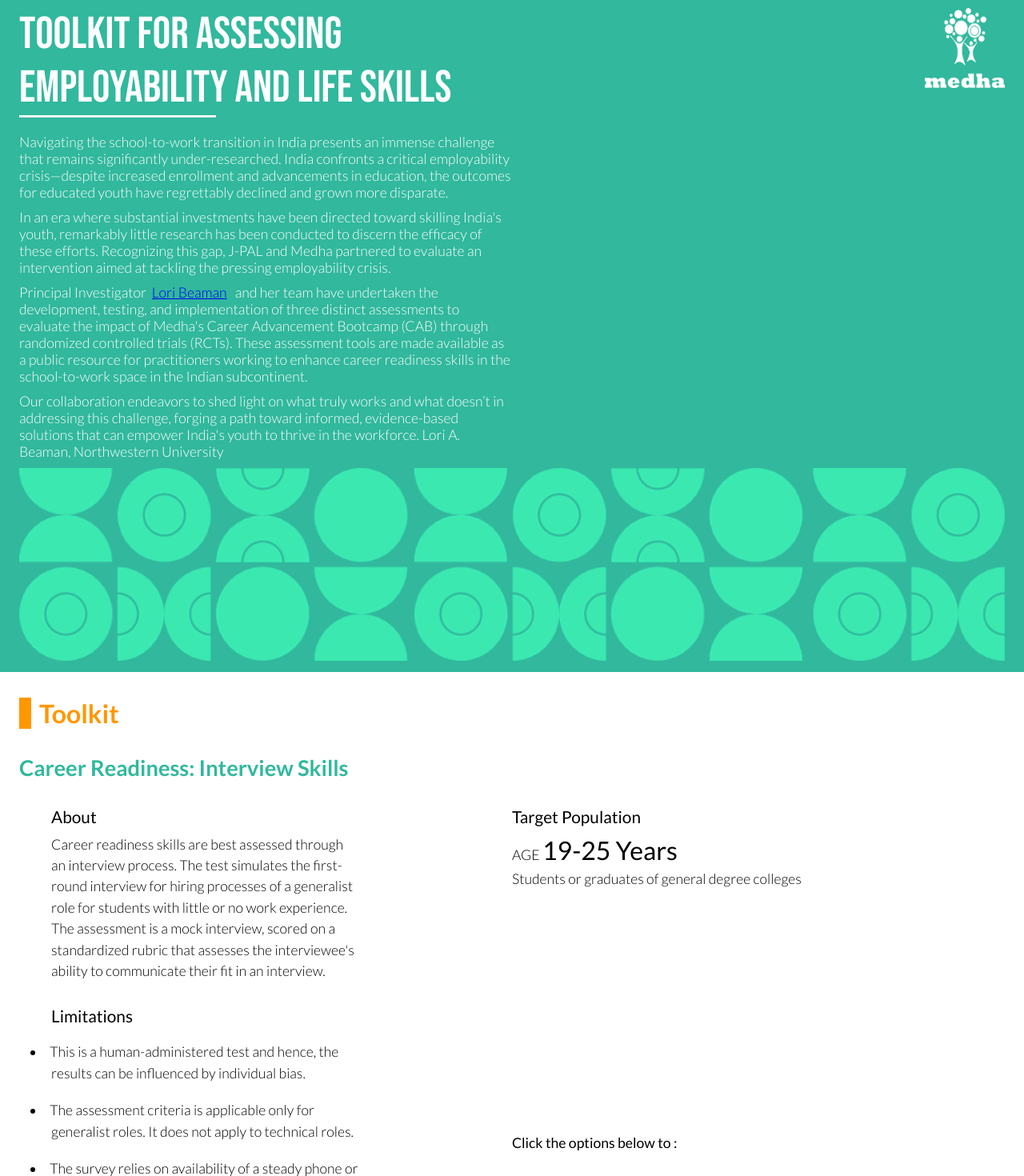
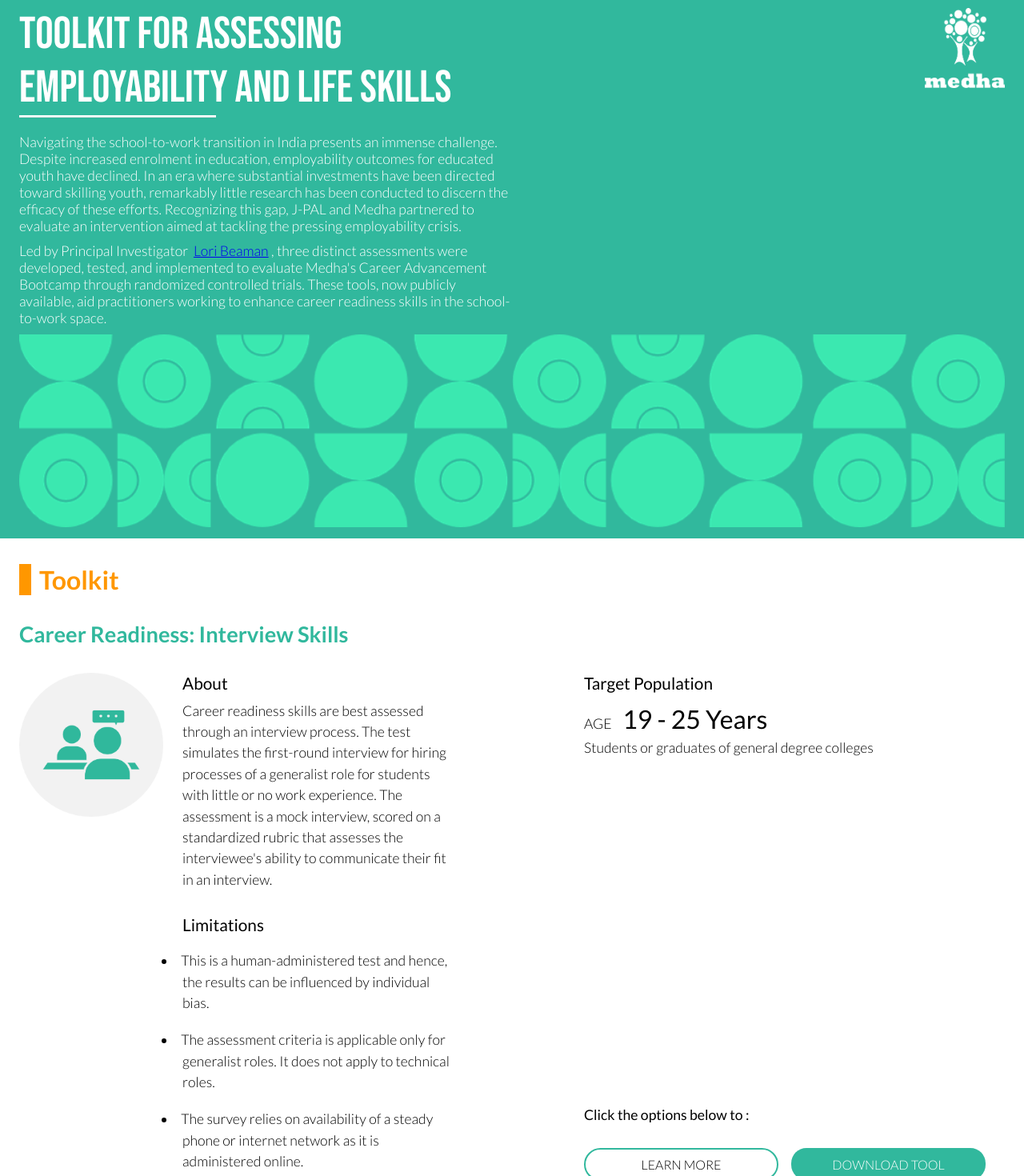
Before and after one commit to gitmedha/rct, a React (Create React App) app: page / in a window 1280 px wide. Shown: the top 1470 px of the page at 80% size. Built offline with nearby package versions, Linux system fonts and the light colour scheme.

Commit message:
banner and content changes

```diff
--- a/src/components/LandingPage/LandingPage.js
+++ b/src/components/LandingPage/LandingPage.js
@@ -9,7 +9,8 @@
 
 
 import MedhaLogo from '../../assets/images/medhaLogo.png';
-import BannerPattern from '../../assets/images/BannerPattern.png'
+import BannerPattern from '../../assets/images/BannerPattern.png';
+import InterviewIcon from '../../assets/images/interviewIcon.png';
 
 
 
@@ -78,21 +79,21 @@
                                     <Box>
                                         <div className="header_body_sec">
                                             <div style={{marginTop:'10px', marginBottom:'10px'}}>
-                                            Navigating the school-to-work transition in India presents an immense challenge that remains significantly under-researched. India confronts a critical employability crisis—despite increased enrollment and advancements in education, the outcomes for educated youth have regrettably declined and grown more disparate.
-                                            </div>
-                                            <div style={{marginTop:'10px', marginBottom:'10px'}}>
+                                            Navigating the school-to-work transition in India presents an immense challenge. Despite increased enrolment in education, employability outcomes for educated youth have declined.
+In an era where substantial investments have been directed toward skilling youth, remarkably little research has been conducted to discern the efficacy of these efforts. Recognizing this gap, J-PAL and Medha partnered to evaluate an intervention aimed at tackling the pressing employability crisis.                                            </div>
+                                            {/* <div style={{marginTop:'10px', marginBottom:'10px'}}>
                                             In an era where substantial investments have been directed toward skilling India's youth, remarkably little research has been conducted to discern the efficacy of these efforts. Recognizing this gap, J-PAL and Medha partnered to evaluate an intervention aimed at tackling the pressing employability crisis.
 
+                                            </div> */}
+                                            <div style={{marginTop:'10px', marginBottom:'10px'}}>
+                                            Led by Principal Investigator &nbsp;<a href='https://faculty.wcas.northwestern.edu/lab823/' target="_blank" rel="noopener noreferrer">Lori Beaman</a>&nbsp;, three distinct assessments were developed, tested, and implemented to evaluate Medha's Career Advancement Bootcamp through randomized controlled trials. These tools, now publicly available, aid practitioners
+working to enhance career readiness skills in the school-to-work space.
                                             </div>
-                                            <div style={{marginTop:'10px', marginBottom:'10px'}}>
-                                            Principal Investigator &nbsp;<a href='https://faculty.wcas.northwestern.edu/lab823/' target="_blank" rel="noopener noreferrer">Lori Beaman</a> &nbsp; and her team have undertaken the development, testing, and implementation of three distinct assessments to evaluate the impact of Medha's Career Advancement Bootcamp (CAB) through randomized controlled trials (RCTs). These assessment tools are made available as a public resource for practitioners working to enhance career readiness skills in the school-to-work space in the Indian subcontinent.
-
-                                            </div>
-                                            <div style={{marginTop:'10px', marginBottom:'10px'}}>
+                                            {/* <div style={{marginTop:'10px', marginBottom:'10px'}}>
                                             Our collaboration endeavors to shed light on what truly works and what doesn’t in addressing this challenge, forging a path toward informed, evidence-based solutions that can empower India's youth to thrive in the workforce.
                                             Lori A. Beaman, Northwestern University
 
-                                            </div>
+                                            </div> */}
                                         </div>
                                     </Box>
 
@@ -113,6 +114,11 @@
                         <div className='secondary_header_sec'>Toolkit</div>
                     </Box>
                     <div className='accordion_header_sec' id="interview_skills_sec">Career Readiness: Interview Skills</div>
+
+                    <Grid item xs={12} display="flex" justifyContent="space-between">
+                        <Box sx={{textAlign:'center'}}>
+                            <img src={InterviewIcon} alt='interview logo' style={{height:'180px', width:'180px'}}/>
+                        </Box>
                     <Container>
                         <Grid container display="flex" justifyContent="space-between">
                             <Grid item xs={12} sm={12} md={4} lg={4} xl={4}>
@@ -144,9 +150,9 @@
                             <Grid item xs={12} sm={12} md={6} lg={6} xl={6} display="flex" flexDirection="column" justifyContent="space-between">
                             <Box>
                                 <div className='box_header_sec'>Target Population</div>
-                                    <div className='box_body_sec' style={{lineHeight:'30px', marginTop:'15px'}}>
+                                    <div className='box_body_sec' style={{lineHeight:'30px', marginTop:'18px'}}>
                                         <div>
-                                        AGE <span className="age_span">19-25 Years</span>
+                                        AGE &nbsp;&nbsp;&nbsp;<span className="age_span">19&nbsp;-&nbsp;25 Years</span>
 
                                         </div>
                                         <div>
@@ -197,6 +203,8 @@
                         </Grid>
 
                     </Container>
+                    </Grid>
+
                 </Container>
            </div>
            <div style={{ display:'flex', flexDirection:'column', justifyContent:'center', height:'100%', marginTop:'2rem', backgroundColor:'#f2f2f2', marginBottom:'2rem', paddingTop:'1rem', paddingBottom:'3rem'}}>
@@ -323,7 +331,7 @@
                                 <div className='box_header_sec'>Target Population</div>
                                     <div className='box_body_sec' style={{lineHeight:'30px', marginTop:'15px'}}>
                                         <div>
-                                        AGE <span className="age_span">19-25 Years</span>
+                                        AGE &nbsp;&nbsp;&nbsp;<span className="age_span">19&nbsp;-&nbsp;25 Years</span>
 
                                         </div>
                                         <div>
```
Also changed, not shown: src/assets/images/interviewIcon.png (added).
